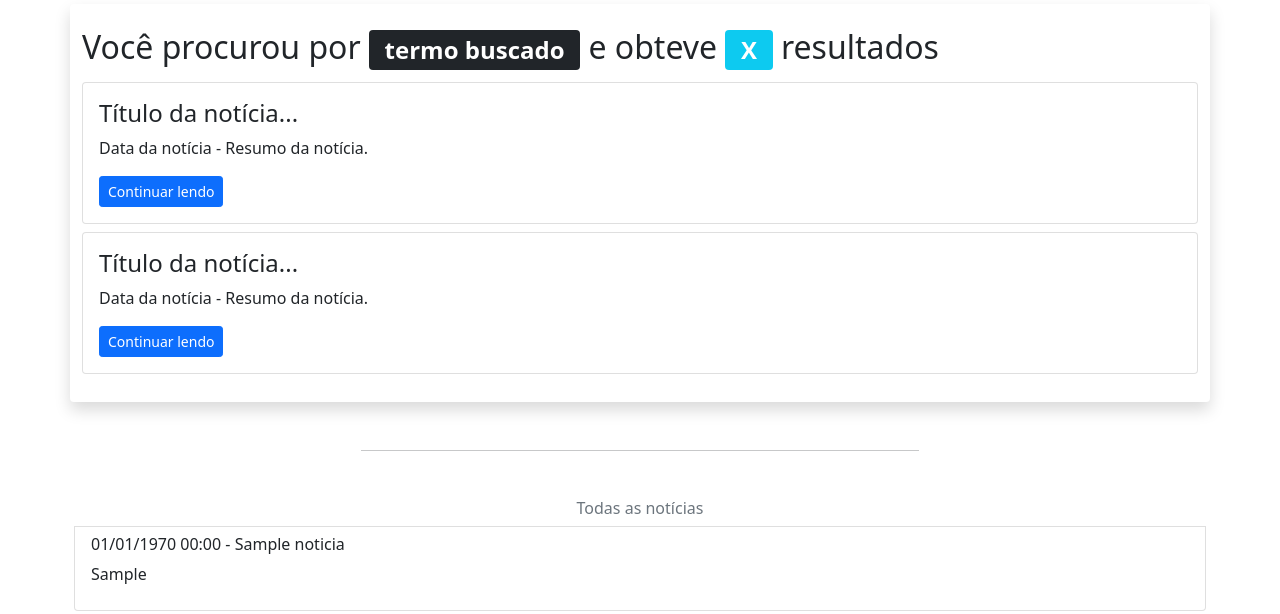
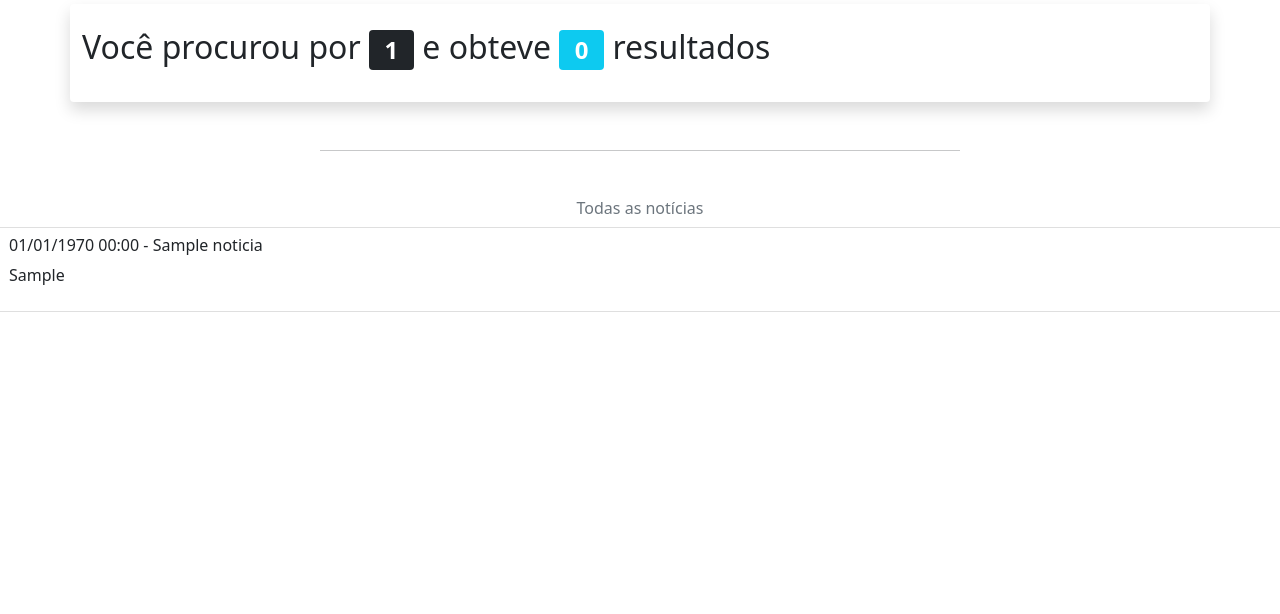
Before and after one commit to PallomaHortencio/microblog-palloma, a PHP site: page /resultados.php?busca=1 in a window 1280 px wide. Shown: the part 73-687 px from the top of the page. Run offline with PHP 8.4, Linux system fonts and the light colour scheme; tables that the repository leaves empty or names only in its code hold one stand-in row (values such as "Sample post"); some libraries are stand-ins or nearby versions.

Commit message:
Criando buscador

```diff
--- a/inc/cabecalho-admin.php
+++ b/inc/cabecalho-admin.php
@@ -1,4 +1,8 @@
 <?php
+
+/* Inicializando do Output Buffer
+Gerenciamento da memória de saídas/redirecionamento */
+ob_start();
 
 use Microblog\ControleDeAcesso;
 
--- a/inc/cabecalho.php
+++ b/inc/cabecalho.php
@@ -1,10 +1,18 @@
 <?php
+/* Inicializando do Output Buffer
+Gerenciamento da memória de saídas/redirecionamento */
+ob_start();
 
 use Microblog\Categorias;
+use Microblog\Noticia;
 
 require_once "vendor/autoload.php";
+
+$noticia = new Noticia;
 $categoria = new Categorias;
+
 $listaDeCategorias = $categoria->listar();
+
 ?>
 <!DOCTYPE html>
 <html lang="pt-br" class="h-100">
@@ -41,7 +49,7 @@ $listaDeCategorias = $categoria->listar();
           </a>
           <ul class="dropdown-menu" aria-labelledby="navbarDropdown">
             <?php foreach($listaDeCategorias as $categoria) { ?>
-            <li><a class="dropdown-item" href="noticias-por-categoria.php?=<?=$categoria['id']?>"><?=$categoria['nome']?></a></li>
+            <li><a class="dropdown-item" href="noticias-por-categoria.php?id=<?=$categoria['id']?>"><?=$categoria['nome']?></a></li>
             <?php } ?>
           </ul>
         </li>
@@ -52,8 +60,8 @@ $listaDeCategorias = $categoria->listar();
 
       </ul>
 
-      <form autocomplete="off" class="d-flex" action="resultados.php" method="POST">
-        <input class="form-control me-2" type="search" placeholder="Pesquise aqui" aria-label="Pesquise aqui">
+      <form autocomplete="off" class="d-flex" action="resultados.php" method="GET-+">
+        <input name="busca" class="form-control me-2" type="search" placeholder="Pesquise aqui" aria-label="Pesquise aqui">
         <button class="btn btn-outline-secondary my-2 my-sm-0" type="submit">OK</button>
       </form>
     </div>
--- a/inc/rodape-admin.php
+++ b/inc/rodape-admin.php
@@ -30,3 +30,8 @@ switch($pagina){
 ?>
 </body>
 </html>
+<?php
+/* Finalizando o monitoramento do buffer de saída
+(área na memória em que os headers são processados) */
+ob_end_flush();
+?>
--- a/inc/rodape.php
+++ b/inc/rodape.php
@@ -11,3 +11,8 @@
 <script src="vendor/twbs/bootstrap/dist/js/bootstrap.bundle.min.js"></script>
 </body>
 </html>
+<?php
+/* Finalizando o monitoramento do buffer de saída
+(área na memória em que os headers são processados) */
+ob_end_flush();
+?>
--- a/index.php
+++ b/index.php
@@ -1,11 +1,7 @@
 <?php
-
-use Microblog\Noticia;
-use Microblog\Utilitarios;
 
 require_once "inc/cabecalho.php";
 
-$noticia = new Noticia;
 $noticia->setDestaque('sim');
 $destaques = $noticia->listarDestaques();
 
--- a/noticia.php
+++ b/noticia.php
@@ -1,11 +1,9 @@
 <?php
 
-use Microblog\Noticia;
 use Microblog\Utilitarios;
 
 require_once "inc/cabecalho.php";
 
-$noticia = new Noticia;
 $noticia->setId($_GET['id']);
 $dados = $noticia->listarDetalhes();
 //Utilitarios::dump($dados);
--- a/resultados.php
+++ b/resultados.php
@@ -1,45 +1,41 @@
 <?php
+
+use Microblog\Utilitarios;
+
 require_once "inc/cabecalho.php";
+
+$noticia->setTermo($_GET['busca']);
+$resultados = $noticia->busca();
+//Utilitarios::dump($resultado);
 ?>
 
 
 <div class="row bg-white rounded shadow my-1 py-4">
     <h2 class="col-12 fw-light">
-        Você procurou por <span class="badge bg-dark">termo buscado</span> e
-        obteve <span class="badge bg-info">X</span> resultados
+        Você procurou por <span class="badge bg-dark"><?=$noticia->getTermo()?></span> e
+        obteve <span class="badge bg-info"><?=count($resultados)?></span> resultados
     </h2>
 
+    <?php foreach($resultados as $resultado) { ?>
     <div class="col-12 my-1">
         <article class="card">
             <div class="card-body">
-                <h3 class="fs-4 card-title fw-light">Título da notícia...</h3>
+                <h3 class="fs-4 card-title fw-light"><?=$resultado['titulo']?></h3>
                 <p class="card-text">
-                    <time>Data da notícia</time> -
-                    Resumo da notícia.
+                    <time datetime="<?=$resultado['data']?>"><?=Utilitarios::formataData($resultado['data'])?></time> -
+                    <?=$resultado['resumo']?>
                 </p>
 
-                <a href="noticia.php" class="btn btn-primary btn-sm">Continuar lendo</a>
+                <a href="noticia.php?id=<?$resultado['id']?>" class="btn btn-primary btn-sm">Continuar lendo</a>
+
             </div>
         </article>
     </div>
-
-    <div class="col-12 my-1">
-        <article class="card">
-            <div class="card-body">
-                <h3 class="fs-4 card-title fw-light">Título da notícia...</h3>
-                <p class="card-text">
-                    <time>Data da notícia</time> -
-                    Resumo da notícia.
-                </p>
-
-                <a href="noticia.php" class="btn btn-primary btn-sm">Continuar lendo</a>
-            </div>
+    <?php } ?>
         </article>
     </div>
 
 </div>
-
-
 
 <?php include_once "inc/todas.php"; ?>
 
--- a/src/Noticia.php
+++ b/src/Noticia.php
@@ -11,6 +11,7 @@ final class Noticia{
     private string $imagem;
     private string $destaque;
     private int $categoriaId;
+    private string $termo;
 
     /* Criando uma propreidade do tipo USUARIO, ou seja, a partir de uma classe que criamos com o objetivo de reutilizar recursos dela.
 
@@ -245,19 +246,37 @@ final class Noticia{
         }
 
 
-        public function listarPorCategoria(){
-            $sql = "SELECT noticias.id, noticias.titulo, noticias.data, noticias.resumo, usuarios.nome AS autor, categorias.nome AS categoria FROM noticias LEFT JOIN usuarios ON noticias.usuario_id = usuarios.id INNER JOIN categorias ON noticias.categoria_id = categorias.id WHERE categoria_id = :categoria_id";
+        public function listarPorCategoria():array {
+            $sql = "SELECT noticias.id, noticias.titulo, noticias.data, noticias.resumo, usuarios.nome AS autor, categorias.nome AS categoria FROM noticias LEFT JOIN usuarios ON noticias.usuario_id = usuarios.id INNER JOIN categorias ON noticias.categoria_id = categorias.id WHERE noticias.categoria_id = :categoria_id";
 
             try {
                 $consulta = $this->conexao->prepare($sql);
-                $consulta->bindParam(":categoria_id", $this->id, PDO::PARAM_INT);
+                $consulta->bindParam(":categoria_id", $this->categoriaId, PDO::PARAM_INT);
                 $consulta->execute();
-                $resultado = $consulta->fetch(PDO::FETCH_ASSOC);
+                $resultado = $consulta->fetchAll(PDO::FETCH_ASSOC);
             } catch (Exception $erro){
                 die("Erro: ".$erro->getMessage());
             }
             return $resultado;
         }
+
+
+        public function busca():array {
+            $sql = "SELECT titulo, data, resumo, id FROM noticias WHERE titulo LIKE :termo OR texto LIKE :termo OR resumo LIKE :termo ORDER BY data DESC ";
+
+            try {
+                $consulta = $this->conexao->prepare($sql);
+                $consulta->bindValue(":termo", '%'.$this->termo.'%', PDO::PARAM_STR);
+                $consulta->execute();
+                $resultado = $consulta->fetchAll(PDO::FETCH_ASSOC);
+            } catch (Exception $erro){
+                die("Erro: ".$erro->getMessage());
+            }
+            return $resultado;
+        }
+
+
+
 
 
     public function getId(): int
@@ -357,4 +376,18 @@ final class Noticia{
 
         return $this;
     }
+
+
+    public function getTermo()
+    {
+        return $this->termo;
+    }
+
+
+    public function setTermo($termo)
+    {
+        $this->termo = $termo;
+
+        return $this;
+    }
 }
```
Also changed, not shown: noticias-por-categoria.php (+19 -18 lines).
